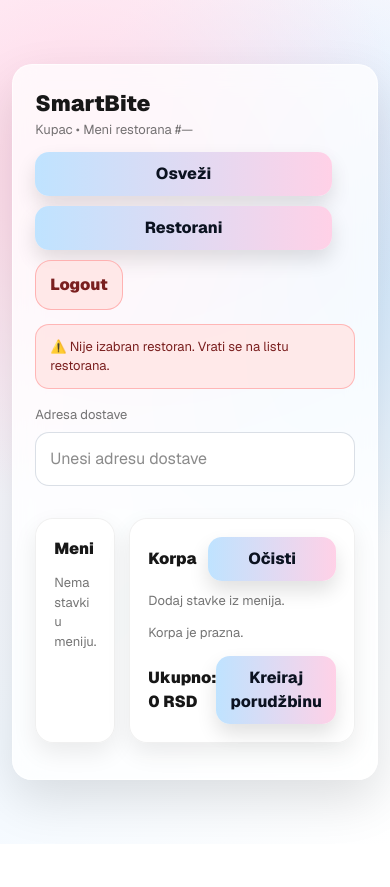
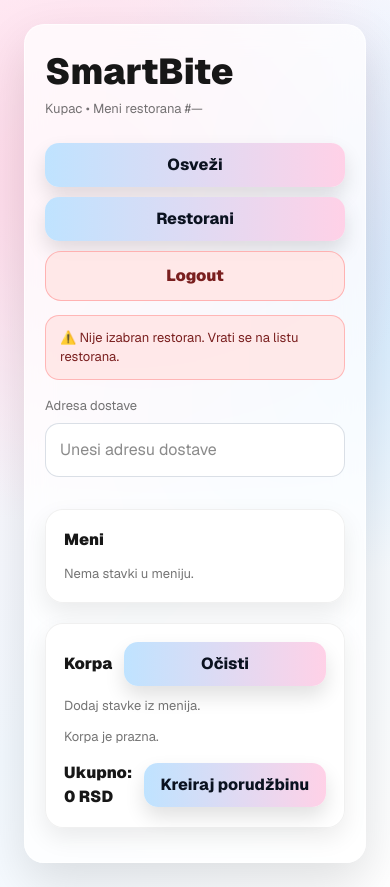
Before and after one commit to marija2203/smartbite, a Next.js app: page /customer in a window 390 px wide. Before the commit the page ends 844 px from the top, so only its background shows below. Built offline with nearby package versions, Linux system fonts and the light colour scheme; sample sign-in values are in the browser's storage.

Commit message:
Improve customer mobile responsiveness

```diff
--- a/src/app/customer/page.tsx
+++ b/src/app/customer/page.tsx
@@ -178,7 +178,7 @@
               </div>
             </div>
 
-            <div style={{ display: "flex", gap: 10, flexWrap: "wrap" }}>
+            <div className="sb-actions">
               <SBButton
                 className="sb-btn-soft"
                 onClick={loadMenu}
@@ -216,7 +216,7 @@
             />
           </div>
 
-          <div className="sb-grid" style={{ gridTemplateColumns: "1fr 1fr" }}>
+<div className="sb-grid sb-grid-customer">
             <div className="sb-order-card">
               <div
                 style={{
--- a/src/app/globals.css
+++ b/src/app/globals.css
@@ -440,3 +440,55 @@
   justify-content: center;
   text-align: center;
 }
+.sb-grid-customer {
+  display: grid;
+  grid-template-columns: 1fr 1fr;
+  gap: 20px;
+}
+
+@media (max-width: 768px) {
+  .sb-grid-customer {
+    grid-template-columns: 1fr;
+  }
+
+  .sb-row {
+    flex-direction: column;
+    align-items: stretch !important;
+  }
+
+  .sb-row > div:last-child {
+    width: 100%;
+  }
+
+  .sb-row > div:last-child button {
+    width: 100%;
+  }
+
+  .sb-panel {
+    padding: 20px !important;
+  }
+
+  .sb-h1 {
+    font-size: 36px !important;
+  }
+
+  .sb-input {
+    width: 100%;
+  }
+}
+.sb-actions {
+  display: flex;
+  gap: 10px;
+  flex-wrap: wrap;
+}
+
+@media (max-width: 768px) {
+  .sb-actions {
+    flex-direction: column;
+    width: 100%;
+  }
+
+  .sb-actions button {
+    width: 100%;
+  }
+}
```
